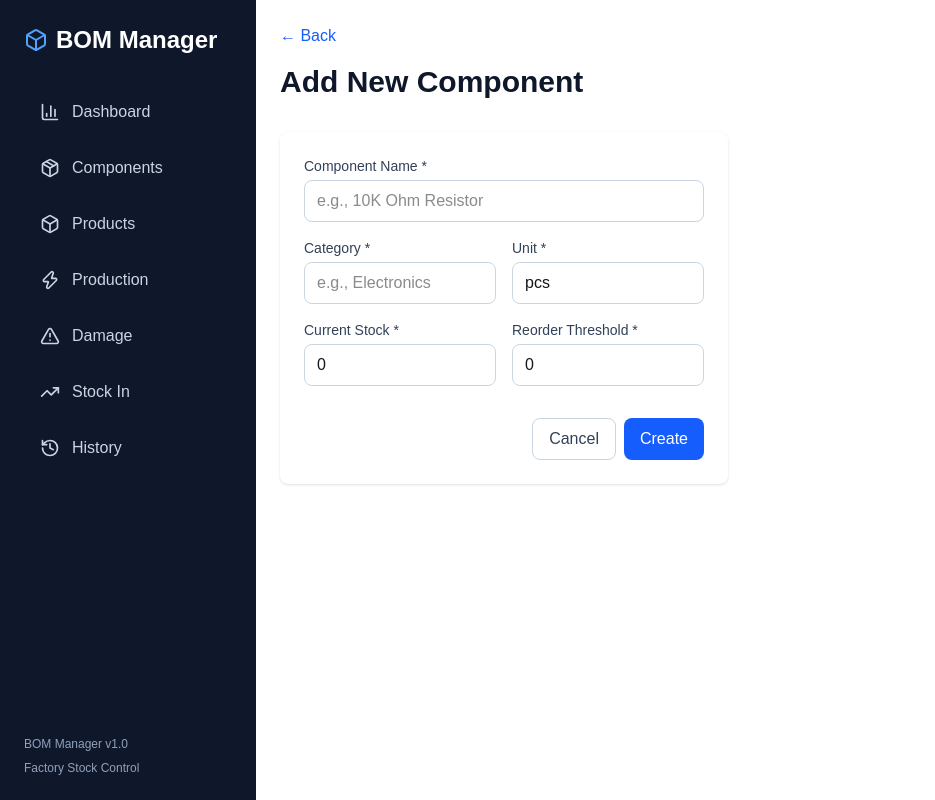
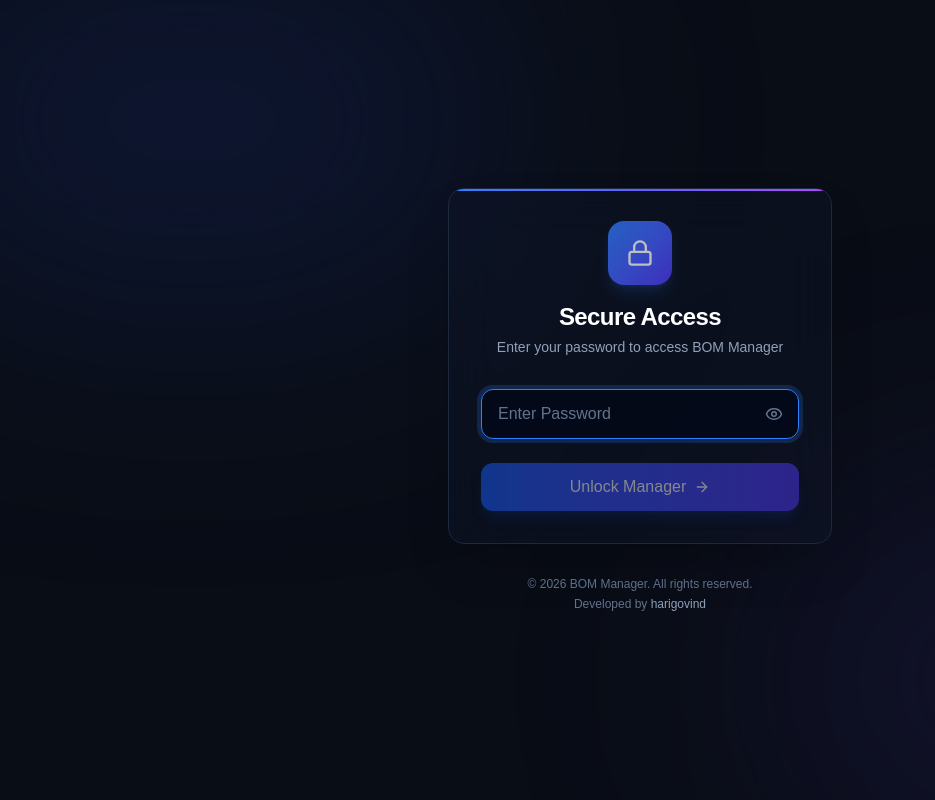
Before and after one commit to articxdev/bom-manager, a Next.js app: page /components/new in a window 1280 px wide. Shown: the whole page, without its empty margins (0-935 px from the left). Built offline with nearby package versions, Linux system fonts and the light colour scheme.

Commit message:
Style UI to professional dark/slate theme and add simple 4321 password authentication wrapper

```diff
--- /dev/null
+++ b/app/components/AuthWrapper.tsx
@@ -0,0 +1,131 @@
+"use client";
+
+import { useState, useEffect } from "react";
+import { Lock, ArrowRight, Eye, EyeOff } from "lucide-react";
+
+export function AuthWrapper({ children }: { children: React.ReactNode }) {
+  const [password, setPassword] = useState("");
+  const [showPassword, setShowPassword] = useState(false);
+  const [isAuthenticated, setIsAuthenticated] = useState(false);
+  const [mounted, setMounted] = useState(false);
+  const [error, setError] = useState(false);
+  const [loading, setLoading] = useState(false);
+
+  useEffect(() => {
+    const auth = localStorage.getItem("bom_auth");
+    if (auth === "true") {
+      setIsAuthenticated(true);
+    }
+    setMounted(true);
+  }, []);
+
+  if (!mounted) {
+    return (
+      <div className="flex items-center justify-center min-h-screen bg-[#090d16]">
+        <div className="w-10 h-10 border-4 border-blue-500 border-t-transparent rounded-full animate-spin"></div>
+      </div>
+    );
+  }
+
+  if (isAuthenticated) {
+    return <>{children}</>;
+  }
+
+  const handleLogin = (e: React.FormEvent) => {
+    e.preventDefault();
+    setLoading(true);
+    setError(false);
+
+    // Simulate a slight network delay for premium feel
+    setTimeout(() => {
+      if (password === "4321") {
+        localStorage.setItem("bom_auth", "true");
+        setIsAuthenticated(true);
+      } else {
+        setError(true);
+        setPassword("");
+      }
+      setLoading(false);
+    }, 600);
+  };
+
+  return (
+    <div className="relative flex flex-col items-center justify-center min-h-screen bg-[#090d16] text-white overflow-hidden font-sans">
+      {/* Background Ambient Glows */}
+      <div className="absolute top-[-10%] left-[-10%] w-[50%] h-[50%] bg-blue-950/40 rounded-full blur-[120px] pointer-events-none"></div>
+      <div className="absolute bottom-[-10%] right-[-10%] w-[50%] h-[50%] bg-indigo-950/40 rounded-full blur-[120px] pointer-events-none"></div>
+
+      <div className="w-full max-w-md p-8 z-10">
+        {/* Card */}
+        <div className="bg-slate-900/40 backdrop-blur-xl border border-slate-800 rounded-2xl p-8 shadow-2xl relative overflow-hidden">
+          {/* Top Decorative Border */}
+          <div className="absolute top-0 left-0 right-0 h-[2px] bg-gradient-to-r from-blue-500 via-indigo-500 to-purple-500"></div>
+
+          {/* Logo/Header */}
+          <div className="flex flex-col items-center text-center mb-8">
+            <div className="w-16 h-16 bg-gradient-to-br from-blue-500 to-indigo-600 rounded-2xl flex items-center justify-center shadow-lg shadow-blue-500/20 mb-4 animate-pulse">
+              <Lock className="w-7 h-7 text-white" />
+            </div>
+            <h2 className="text-2xl font-bold tracking-tight text-white">Secure Access</h2>
+            <p className="text-slate-400 text-sm mt-1">Enter your password to access BOM Manager</p>
+          </div>
+
+          {/* Form */}
+          <form onSubmit={handleLogin} className="space-y-6">
+            <div>
+              <div className="relative">
+                <input
+                  type={showPassword ? "text" : "password"}
+                  placeholder="Enter Password"
+                  value={password}
+                  onChange={(e) => {
+                    setPassword(e.target.value);
+                    if (error) setError(false);
+                  }}
+                  className={`w-full px-4 py-3 bg-slate-950/70 border ${
+                    error ? "border-red-500 focus:ring-red-500/20" : "border-slate-800 focus:ring-blue-500/20 focus:border-blue-500"
+                  } rounded-xl text-white placeholder-slate-500 focus:outline-none focus:ring-4 transition-all pr-12`}
+                  disabled={loading}
+                  autoFocus
+                />
+                <button
+                  type="button"
+                  onClick={() => setShowPassword(!showPassword)}
+                  className="absolute right-4 top-1/2 -translate-y-1/2 text-slate-500 hover:text-slate-300 transition-colors"
+                >
+                  {showPassword ? <EyeOff size={18} /> : <Eye size={18} />}
+                </button>
+              </div>
+              {error && (
+                <p className="text-red-400 text-xs mt-2 text-left animate-pulse">
+                  Incorrect password. Please try again.
+                </p>
+              )}
+            </div>
+
+            <button
+              type="submit"
+              disabled={loading || !password}
+              className="w-full py-3 bg-gradient-to-r from-blue-600 to-indigo-600 hover:from-blue-500 hover:to-indigo-500 text-white font-medium rounded-xl shadow-lg shadow-blue-600/20 hover:shadow-blue-500/30 active:scale-[0.98] transition-all flex items-center justify-center gap-2 group disabled:opacity-50 disabled:pointer-events-none"
+            >
+              {loading ? (
+                <div className="w-5 h-5 border-2 border-white border-t-transparent rounded-full animate-spin"></div>
+              ) : (
+                <>
+                  Unlock Manager
+                  <ArrowRight size={16} className="group-hover:translate-x-1 transition-transform" />
+                </>
+              )}
+            </button>
+          </form>
+        </div>
+
+        {/* Footer */}
+        <div className="mt-8 text-center text-xs text-slate-500 space-y-1">
+          <p>© {new Date().getFullYear()} BOM Manager. All rights reserved.</p>
+          <p>Developed by <span className="text-slate-400 font-medium">harigovind</span></p>
+        </div>
+      </div>
+    </div>
+  );
+}
--- a/app/components/Sidebar.tsx
+++ b/app/components/Sidebar.tsx
@@ -12,6 +12,7 @@ import {
   History,
   Menu,
   X,
+  LogOut,
 } from "lucide-react";
 import { useState } from "react";
 
@@ -41,7 +42,7 @@ export function Sidebar() {
 
       {/* Sidebar */}
       <aside
-        className={`fixed left-0 top-0 h-screen w-64 bg-slate-900 text-white p-6 transition-transform duration-300 z-40 md:translate-x-0 ${
+        className={`fixed left-0 top-0 h-screen w-64 bg-gradient-to-b from-slate-950 to-slate-900 border-r border-slate-800 text-white p-6 transition-transform duration-300 z-40 md:translate-x-0 ${
           isOpen ? "translate-x-0" : "-translate-x-full"
         }`}
       >
@@ -60,8 +61,8 @@ export function Sidebar() {
                 onClick={() => setIsOpen(false)}
                 className={`flex items-center gap-3 px-4 py-3 rounded-lg transition-colors ${
                   isActive
-                    ? "bg-blue-600 text-white"
-                    : "text-slate-300 hover:bg-slate-800"
+                    ? "bg-gradient-to-r from-blue-600 to-indigo-600 text-white shadow-lg shadow-blue-500/20"
+                    : "text-slate-300 hover:bg-slate-800/60"
                 }`}
               >
                 <Icon size={20} />
@@ -71,9 +72,21 @@ export function Sidebar() {
           })}
         </nav>
 
-        <div className="absolute bottom-6 left-6 right-6 text-xs text-slate-400">
-          <p>BOM Manager v1.0</p>
-          <p className="mt-2">Factory Stock Control</p>
+        <div className="absolute bottom-6 left-6 right-6 border-t border-slate-800 pt-4 flex flex-col gap-3">
+          <div className="text-xs text-slate-400">
+            <p className="font-semibold text-slate-300">BOM Manager v1.0</p>
+            <p className="mt-1">Developed by <span className="text-blue-400 font-medium">harigovind</span></p>
+          </div>
+          <button
+            onClick={() => {
+              localStorage.removeItem("bom_auth");
+              window.location.reload();
+            }}
+            className="flex items-center gap-2 text-xs text-red-400 hover:text-red-300 transition-colors py-2 px-3 hover:bg-red-500/10 rounded-lg mt-1 w-full text-left font-medium"
+          >
+            <LogOut size={14} />
+            Lock Session
+          </button>
         </div>
       </aside>
 
--- a/app/layout.tsx
+++ b/app/layout.tsx
@@ -1,6 +1,7 @@
 import type { Metadata } from "next";
 import "./globals.css";
 import { Sidebar } from "./components/Sidebar";
+import { AuthWrapper } from "./components/AuthWrapper";
 
 export const metadata: Metadata = {
   title: "BOM Manager - Bill of Materials Management",
@@ -15,10 +16,12 @@ export default function RootLayout({
   return (
     <html lang="en" className="h-full scroll-smooth">
       <body className="h-full bg-slate-50">
-        <div className="flex h-screen">
-          <Sidebar />
-          <main className="flex-1 overflow-auto md:ml-64">{children}</main>
-        </div>
+        <AuthWrapper>
+          <div className="flex h-screen">
+            <Sidebar />
+            <main className="flex-1 overflow-auto md:ml-64">{children}</main>
+          </div>
+        </AuthWrapper>
       </body>
     </html>
   );
--- a/app/page.tsx
+++ b/app/page.tsx
@@ -54,62 +54,74 @@ export default function Dashboard() {
   if (!data) return <EmptyState title="No Data" description="Failed to load dashboard data" />;
 
   return (
-    <div className="p-6">
-      <h1 className="text-3xl font-bold text-slate-900 mb-8">Dashboard</h1>
+    <div className="p-6 md:p-8 max-w-7xl mx-auto space-y-8">
+      <div>
+        <h1 className="text-3xl font-extrabold tracking-tight text-slate-900">Dashboard</h1>
+        <p className="text-slate-500 mt-1">Real-time factory stock metrics and tracking</p>
+      </div>
 
       {/* Summary Cards */}
-      <div className="grid grid-cols-1 md:grid-cols-2 lg:grid-cols-3 gap-6 mb-8">
-        <div className="bg-white rounded-lg shadow p-6 border-l-4 border-blue-500">
-          <div className="flex items-center justify-between">
-            <div>
-              <p className="text-slate-600 text-sm font-medium">Total Components</p>
-              <p className="text-3xl font-bold text-slate-900 mt-2">
+      <div className="grid grid-cols-1 md:grid-cols-2 lg:grid-cols-3 gap-6">
+        {/* Total Components Card */}
+        <div className="bg-gradient-to-br from-blue-50/80 via-white to-white border border-slate-200/80 rounded-2xl p-6 shadow-sm hover:shadow-md transition-all hover:scale-[1.01] duration-300 flex flex-col justify-between">
+          <div className="flex items-start justify-between">
+            <div className="space-y-1">
+              <p className="text-slate-500 text-xs font-semibold uppercase tracking-wider">Total Components</p>
+              <p className="text-3xl font-extrabold text-slate-900 mt-2">
                 {formatNumber(data.totalComponents, 0)}
               </p>
             </div>
-            <Package className="w-12 h-12 text-blue-200" />
+            <div className="p-3 bg-blue-500/10 rounded-xl text-blue-600">
+              <Package className="w-6 h-6" />
+            </div>
           </div>
           <Link
             href="/components"
-            className="text-blue-600 text-sm font-medium mt-4 inline-block hover:underline"
+            className="text-blue-600 text-xs font-semibold mt-6 flex items-center gap-1 hover:gap-2 transition-all"
           >
-            View Components →
+            View Inventory Details <span className="font-mono">→</span>
           </Link>
         </div>
 
-        <div className="bg-white rounded-lg shadow p-6 border-l-4 border-green-500">
-          <div className="flex items-center justify-between">
-            <div>
-              <p className="text-slate-600 text-sm font-medium">Total Products</p>
-              <p className="text-3xl font-bold text-slate-900 mt-2">
+        {/* Total Products Card */}
+        <div className="bg-gradient-to-br from-emerald-50/80 via-white to-white border border-slate-200/80 rounded-2xl p-6 shadow-sm hover:shadow-md transition-all hover:scale-[1.01] duration-300 flex flex-col justify-between">
+          <div className="flex items-start justify-between">
+            <div className="space-y-1">
+              <p className="text-slate-500 text-xs font-semibold uppercase tracking-wider">Total Products</p>
+              <p className="text-3xl font-extrabold text-slate-900 mt-2">
                 {formatNumber(data.totalProducts, 0)}
               </p>
             </div>
-            <TrendingUp className="w-12 h-12 text-green-200" />
+            <div className="p-3 bg-emerald-500/10 rounded-xl text-emerald-600">
+              <TrendingUp className="w-6 h-6" />
+            </div>
           </div>
           <Link
             href="/products"
-            className="text-green-600 text-sm font-medium mt-4 inline-block hover:underline"
+            className="text-emerald-600 text-xs font-semibold mt-6 flex items-center gap-1 hover:gap-2 transition-all"
           >
-            View Products →
+            Manage Catalog & BOMs <span className="font-mono">→</span>
           </Link>
         </div>
 
-        <div className="bg-white rounded-lg shadow p-6 border-l-4 border-red-500">
-          <div className="flex items-center justify-between">
-            <div>
-              <p className="text-slate-600 text-sm font-medium">Low Stock Items</p>
-              <p className="text-3xl font-bold text-slate-900 mt-2">
+        {/* Low Stock Items Card */}
+        <div className="bg-gradient-to-br from-rose-50/80 via-white to-white border border-slate-200/80 rounded-2xl p-6 shadow-sm hover:shadow-md transition-all hover:scale-[1.01] duration-300 flex flex-col justify-between">
+          <div className="flex items-start justify-between">
+            <div className="space-y-1">
+              <p className="text-slate-500 text-xs font-semibold uppercase tracking-wider">Low Stock Items</p>
+              <p className="text-3xl font-extrabold text-slate-900 mt-2">
                 {formatNumber(data.lowStockCount, 0)}
               </p>
             </div>
-            <AlertTriangle className="w-12 h-12 text-red-200" />
+            <div className="p-3 bg-rose-500/10 rounded-xl text-rose-600">
+              <AlertTriangle className="w-6 h-6" />
+            </div>
           </div>
           <Link
             href="/components"
-            className="text-red-600 text-sm font-medium mt-4 inline-block hover:underline"
+            className="text-rose-600 text-xs font-semibold mt-6 flex items-center gap-1 hover:gap-2 transition-all"
           >
-            Reorder Now →
+            Review Reorders <span className="font-mono">→</span>
           </Link>
         </div>
       </div>
@@ -117,73 +129,75 @@ export default function Dashboard() {
       <div className="grid grid-cols-1 lg:grid-cols-3 gap-6">
         {/* Low Stock Alert */}
         <div className="lg:col-span-1">
-          <div className="bg-white rounded-lg shadow p-6">
-            <h2 className="text-xl font-bold text-slate-900 mb-4 flex items-center gap-2">
-              <AlertTriangle className="w-5 h-5 text-red-500" />
+          <div className="bg-white border border-slate-200 rounded-2xl shadow-sm p-6 space-y-4">
+            <h2 className="text-lg font-bold text-slate-900 flex items-center gap-2">
+              <AlertTriangle className="w-5 h-5 text-rose-500" />
               Low Stock Alert
             </h2>
             {data.lowStockComponents.length > 0 ? (
-              <div className="space-y-3">
+              <div className="divide-y divide-slate-100">
                 {data.lowStockComponents.slice(0, 5).map((component) => (
-                  <div key={component.id} className="border-l-2 border-red-500 pl-3 py-1">
-                    <p className="font-medium text-sm text-slate-900">{component.name}</p>
-                    <p className="text-xs text-slate-600 mt-1">
-                      Stock: {formatNumber(component.currentStock)} / Threshold:{" "}
-                      {formatNumber(component.reorderThreshold)}
-                    </p>
+                  <div key={component.id} className="py-3 first:pt-0 last:pb-0 flex justify-between items-center">
+                    <div>
+                      <p className="font-semibold text-sm text-slate-800">{component.name}</p>
+                      <p className="text-xs text-slate-400 mt-0.5">Threshold: {formatNumber(component.reorderThreshold)}</p>
+                    </div>
+                    <span className="text-xs font-bold text-red-600 bg-red-50 px-2 py-1 rounded-full">
+                      {formatNumber(component.currentStock)} left
+                    </span>
                   </div>
                 ))}
               </div>
             ) : (
-              <p className="text-slate-600 text-sm">All components are well stocked ✓</p>
+              <p className="text-slate-500 text-sm py-4">All components are well stocked ✓</p>
             )}
           </div>
         </div>
 
         {/* Recent Activity */}
         <div className="lg:col-span-2">
-          <div className="bg-white rounded-lg shadow p-6">
-            <h2 className="text-xl font-bold text-slate-900 mb-4 flex items-center gap-2">
+          <div className="bg-white border border-slate-200 rounded-2xl shadow-sm p-6 space-y-4">
+            <h2 className="text-lg font-bold text-slate-900 flex items-center gap-2">
               <Activity className="w-5 h-5 text-blue-500" />
               Recent Activity
             </h2>
             {data.recentTransactions.length > 0 ? (
-              <div className="overflow-x-auto">
-                <table className="w-full text-sm">
+              <div className="overflow-x-auto -mx-6">
+                <table className="w-full text-sm min-w-[500px]">
                   <thead>
-                    <tr className="border-b border-slate-200">
-                      <th className="text-left py-2 px-2 font-semibold text-slate-600">Date</th>
-                      <th className="text-left py-2 px-2 font-semibold text-slate-600">Component</th>
-                      <th className="text-left py-2 px-2 font-semibold text-slate-600">Type</th>
-                      <th className="text-right py-2 px-2 font-semibold text-slate-600">Change</th>
-                      <th className="text-right py-2 px-2 font-semibold text-slate-600">Balance</th>
+                    <tr className="border-b border-slate-150 bg-slate-50/50">
+                      <th className="text-left py-3 px-6 font-semibold text-slate-500 text-xs uppercase tracking-wider">Date</th>
+                      <th className="text-left py-3 px-6 font-semibold text-slate-500 text-xs uppercase tracking-wider">Component</th>
+                      <th className="text-left py-3 px-6 font-semibold text-slate-500 text-xs uppercase tracking-wider">Type</th>
+                      <th className="text-right py-3 px-6 font-semibold text-slate-500 text-xs uppercase tracking-wider">Change</th>
+                      <th className="text-right py-3 px-6 font-semibold text-slate-500 text-xs uppercase tracking-wider">Balance</th>
                     </tr>
                   </thead>
-                  <tbody>
+                  <tbody className="divide-y divide-slate-100">
                     {data.recentTransactions.slice(0, 10).map((tx) => (
-                      <tr key={tx.id} className="border-b border-slate-100 hover:bg-slate-50">
-                        <td className="py-3 px-2 text-slate-600">
+                      <tr key={tx.id} className="hover:bg-slate-50/30 transition-colors">
+                        <td className="py-3 px-6 text-slate-500 text-xs">
                           {formatDate(tx.createdAt)}
                         </td>
-                        <td className="py-3 px-2 font-medium text-slate-900">
+                        <td className="py-3 px-6 font-medium text-slate-900">
                           {tx.component.name}
                         </td>
-                        <td className="py-3 px-2">
+                        <td className="py-3 px-6">
                           <span
-                            className={`px-2 py-1 rounded text-xs font-medium ${
+                            className={`px-2.5 py-0.5 rounded-full text-xs font-semibold ${
                               tx.type === "STOCK_IN"
-                                ? "bg-green-100 text-green-800"
+                                ? "bg-green-50 text-green-700"
                                 : tx.type === "PRODUCTION"
-                                  ? "bg-blue-100 text-blue-800"
+                                  ? "bg-blue-50 text-blue-700"
                                   : tx.type === "DAMAGE"
-                                    ? "bg-red-100 text-red-800"
-                                    : "bg-slate-100 text-slate-800"
+                                    ? "bg-red-50 text-red-700"
+                                    : "bg-slate-50 text-slate-700"
                             }`}
                           >
                             {tx.type}
                           </span>
                         </td>
-                        <td className="py-3 px-2 text-right">
+                        <td className="py-3 px-6 text-right font-medium">
                           <span
                             className={
                               tx.quantityChange > 0 ? "text-green-600" : "text-red-600"
@@ -193,7 +207,7 @@ export default function Dashboard() {
                             {formatNumber(tx.quantityChange)}
                           </span>
                         </td>
-                        <td className="py-3 px-2 text-right font-medium text-slate-900">
+                        <td className="py-3 px-6 text-right font-semibold text-slate-900">
                           {formatNumber(tx.resultingBalance)}
                         </td>
                       </tr>
@@ -202,7 +216,7 @@ export default function Dashboard() {
                 </table>
               </div>
             ) : (
-              <p className="text-slate-600 text-sm">No transactions yet</p>
+              <p className="text-slate-500 text-sm py-4">No transactions recorded yet.</p>
             )}
           </div>
         </div>
```
